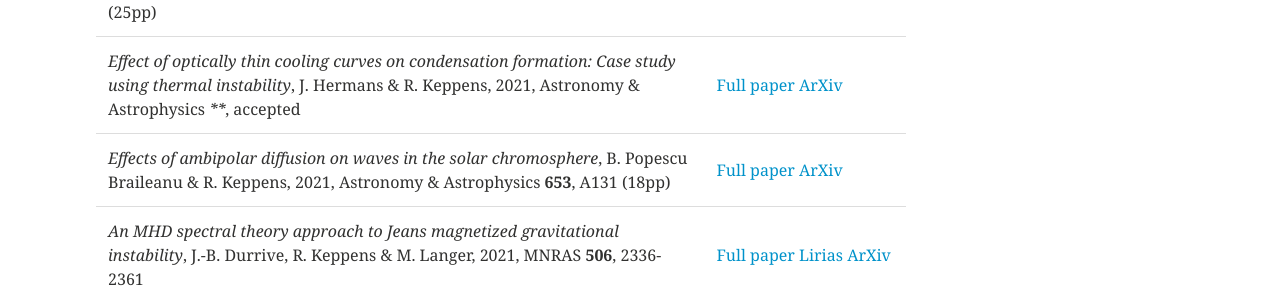
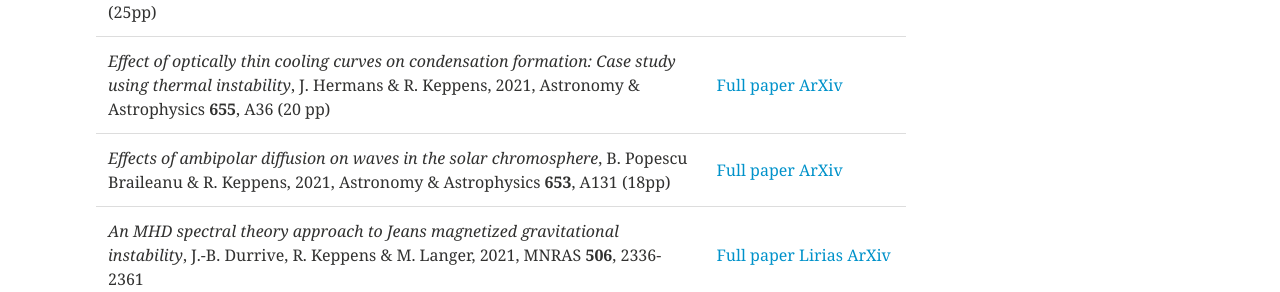
Before and after one commit to erc-prominent/erc-prominent.github.io, a Jekyll site: the page built from publications/index.md, in a window 1280 px wide and 900 px high, scrolled down 416 px. Shown: the part 162-454 px from the top of the window. Built offline with Jekyll 4.4.1, drawn with Linux system fonts in a browser that asks for light colours.

Commit message:
deploy f8f56dd1344a8e4d72d88e4306c415ad75868a20:

```diff
--- a/publications/index.md
+++ b/publications/index.md
@@ -13,7 +13,7 @@ share: false
 | _Magnetohydrodynamic Spectroscopy of a Non-adiabatic Solar Atmosphere_, N. Claes & R. Keppens, 2021, Sol. Phys. **296**, 143 (24pp) | [Full paper](https://doi.org/10.1007/s11207-021-01894-2) [ArXiv](https://arxiv.org/pdf/2108.09467.pdf)  |
 | _Data-constrained Magnetohydrodynamic Simulation of a Long-duration Eruptive Flare_, Y. Guo, Z. Zhong, M.D. Ding, P.F. Chen, C. Xia & R. Keppens, 2021, ApJ **919**, id.39 (13pp) | [Full paper](https://doi.org/10.3847/1538-4357/ac10c8) [ArXiv](https://arxiv.org/pdf/2106.15080.pdf)  |
 | _Magnetic Island Merging: Two-dimensional MHD simulation and Test-particle modeling_, X. Zhao, F. Bacchini & R. Keppens, 2021, Phys. Plasmas **28**, 092113 (25pp) | [Full paper](https://doi.org/10.1063/5.0058326) [ArXiv](https://arxiv.org/pdf/2108.13508.pdf)  |
-| _Effect of optically thin cooling curves on condensation formation: Case study using thermal instability_, J. Hermans & R. Keppens, 2021, Astronomy & Astrophysics ****, accepted | [Full paper](https://doi.org/10.1051/0004-6361/202140665) [ArXiv](https://arxiv.org/pdf/2107.07569.pdf)  |
+| _Effect of optically thin cooling curves on condensation formation: Case study using thermal instability_, J. Hermans & R. Keppens, 2021, Astronomy & Astrophysics **655**, A36 (20 pp) | [Full paper](https://doi.org/10.1051/0004-6361/202140665) [ArXiv](https://arxiv.org/pdf/2107.07569.pdf)  |
 | _Effects of ambipolar diffusion on waves in the solar chromosphere_, B. Popescu Braileanu & R. Keppens, 2021, Astronomy & Astrophysics **653**, A131 (18pp) | [Full paper](https://doi.org/10.1051/0004-6361/202140872) [ArXiv](https://arxiv.org/pdf/2105.10285.pdf)  |
 | _An MHD spectral theory approach to Jeans magnetized gravitational instability_, J.-B. Durrive, R. Keppens & M. Langer, 2021, MNRAS **506**, 2336-2361 | [Full paper](https://doi.org/10.1093/mnras/stab1726) [Lirias](https://lirias2.kuleuven.be/viewobject.html?cid=1&id=3498148) [ArXiv](https://arxiv.org/pdf/2106.07681.pdf)  |
 | _Two-fluid treatment of whistling behaviour and the warm Appleton-Hartree extension_, J. De Jonghe & R. Keppens, 2021, JGR: Space physics **126**, e2020JA028953 (24pp) | [Full paper](https://doi.org/10.1029/2020JA028953) [ArXiv](https://arxiv.org/pdf/2104.05275.pdf)  |
```
